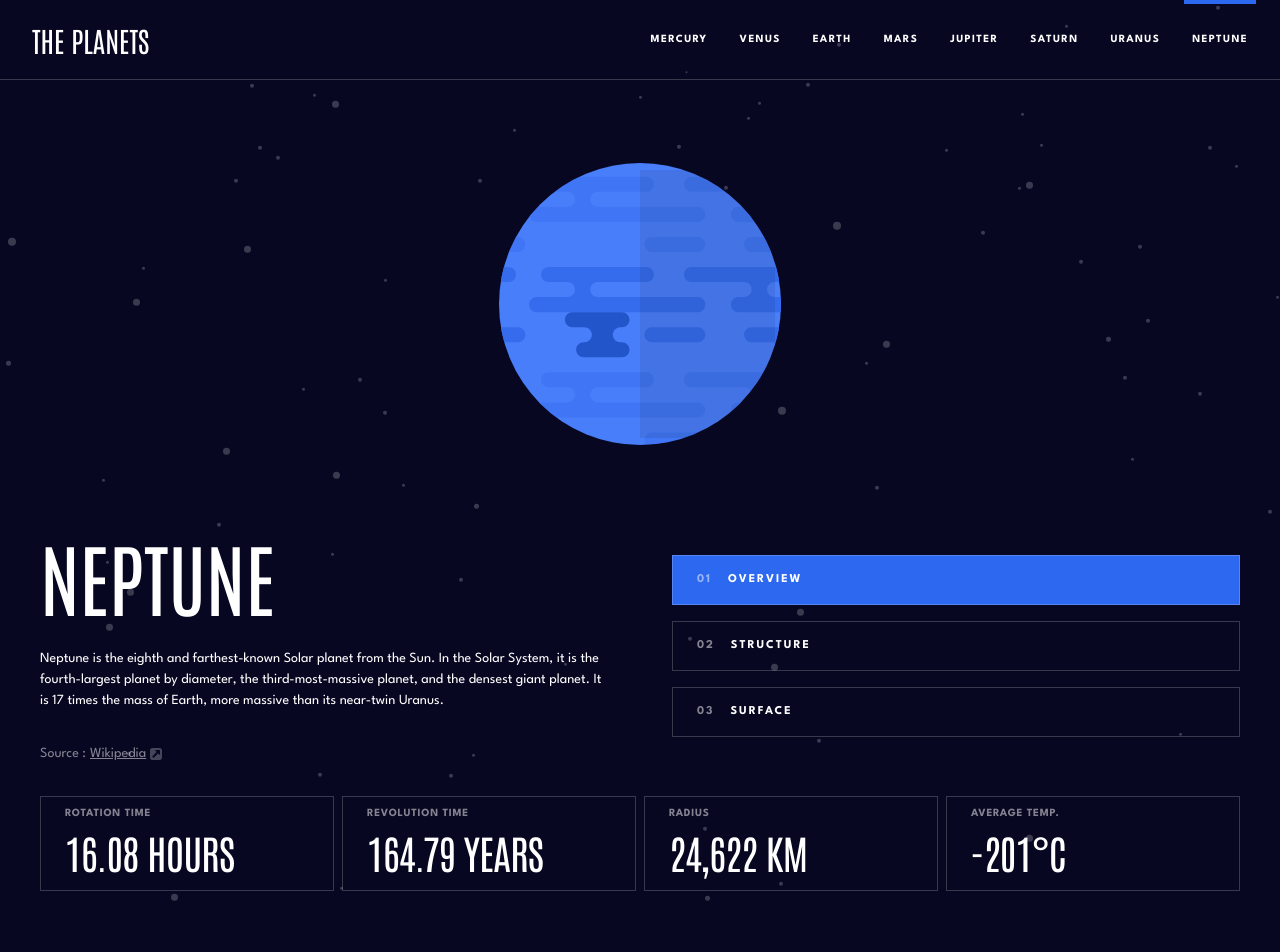
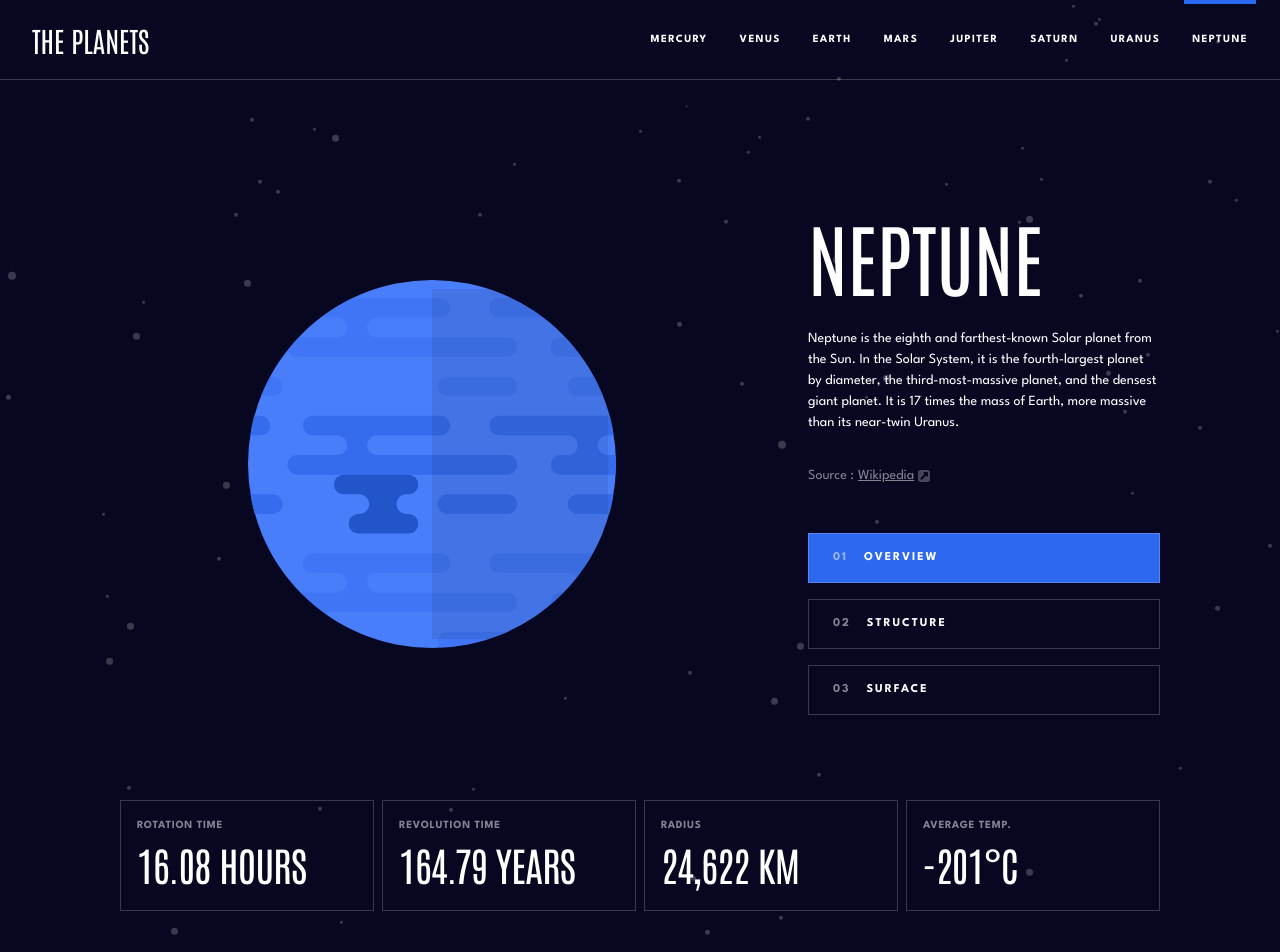
Before and after one commit to mattari97/planets-fact-site, a React (Vite) app: page /Neptune in a window 1280 px wide. Shown: the top 952 px of the page. Before the commit the page ends 923 px from the top, so only its background shows below. Built offline with nearby package versions, Linux system fonts and the light colour scheme.

Commit message:
Create desktop mediaqueries

```diff
--- a/src/components/StatDisplay/StatDisplay.module.css
+++ b/src/components/StatDisplay/StatDisplay.module.css
@@ -4,10 +4,13 @@
   justify-content: space-between;
   padding: var(--space-xs) var(--space-md);
   border: 1px solid hsl(0 0% 100% / 0.2);
+  width: min(100%, 28rem);
+  margin-inline: auto;
 
   @media (min-width: 768px) {
     flex-direction: column;
     align-items: flex-start;
+    padding: var(--space-base);
   }
 }
 
--- a/src/index.css
+++ b/src/index.css
@@ -73,6 +73,8 @@
   --space-3xl: 4rem; /* 64px */
   --space-4xl: 5rem; /* 80px */
   --space-5xl: 6rem; /* 96px */
+  --space-6xl: 7rem; /* 112px */
+  --space-7xl: 8rem; /* 128px */
 }
 
 /* ----------------- */
--- a/src/routes/Planet/Planet.module.css
+++ b/src/routes/Planet/Planet.module.css
@@ -8,6 +8,17 @@
       'image image'
       'content tabs'
       'stats stats';
+  }
+
+  @media (min-width: 980px) {
+    grid-template-columns: 1fr 22rem;
+    grid-template-areas:
+      'image content'
+      'image tabs'
+      'stats stats';
+    width: min(100%, 70rem);
+    margin-inline: auto;
+    margin-top: var(--space-7xl);
   }
 }
 
@@ -20,7 +31,7 @@
   justify-content: center;
 
   img {
-    max-height: calc(var(--planet-scale) / 100 * 14%);
+    max-height: calc(var(--planet-scale) / 100 * 13%);
   }
   .surface {
     position: absolute;
@@ -30,10 +41,20 @@
 
   @media (min-width: 768px) {
     grid-area: image;
-    height: 28rem;
+    height: 29rem;
 
     .surface {
       height: 7rem;
+    }
+  }
+
+  @media (min-width: 980px) {
+    height: 32rem;
+    img {
+      max-height: calc(var(--planet-scale) / 100 * 16%);
+    }
+    .surface {
+      height: 8rem;
     }
   }
 }
@@ -58,6 +79,7 @@
     font-size: var(--fs-body);
     text-align: center;
     margin-bottom: var(--space-lg);
+    max-width: 50ch;
   }
 
   @media (min-width: 768px) {
@@ -72,6 +94,10 @@
     p {
       text-align: start;
     }
+  }
+
+  @media (min-width: 980px) {
+    margin-bottom: var(--space-lg);
   }
 }
 
@@ -91,4 +117,8 @@
       flex: 1;
     }
   }
+
+  @media (min-width: 980px) {
+    margin-block: var(--space-4xl);
+  }
 }
```
